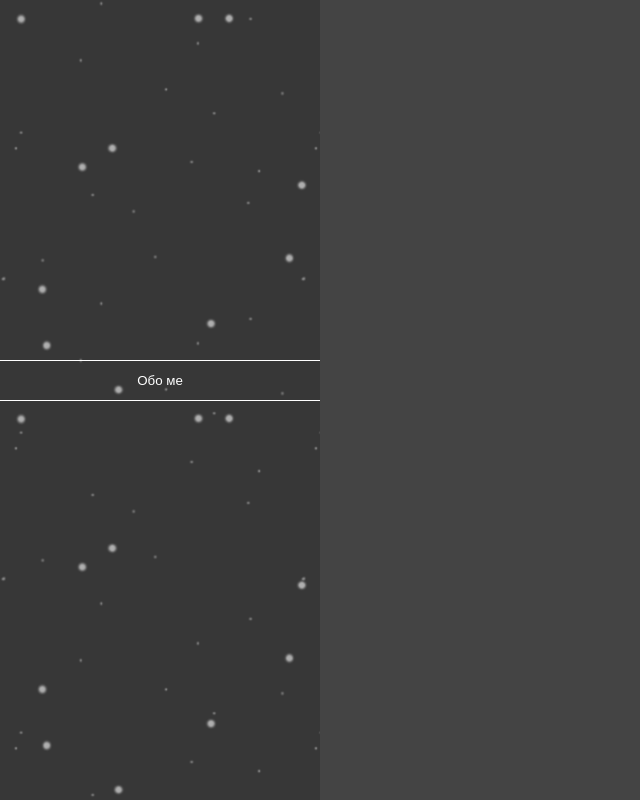
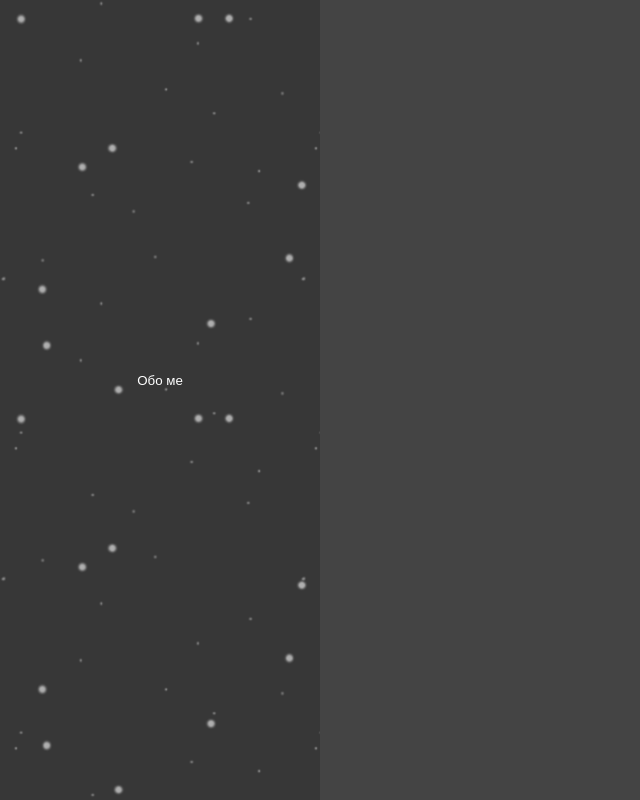
Before and after one commit to kageno-qq/kageno, a plain HTML site: page index.html in a window 1280 px wide. Shown: the whole page, without its empty margins (0-640 px from the left). Drawn offline with Linux system fonts and the light colour scheme.

Commit message:
Add files via upload

```diff
--- a/css/style.css
+++ b/css/style.css
@@ -37,6 +37,4 @@ html, body {
   background: none;
   color: rgb(255, 255, 255);
   border: none;
-  border-top: 1px solid rgb(255, 255, 255);
-
 }
--- a/index.html
+++ b/index.html
@@ -8,7 +8,7 @@
 </head>
 <body>
     <div class="box">
-        <button>Обо ме</button>
+        <a href="/html/contact.html"><button>Обо ме</button></a>
         <button></button>
     </div>
 </body>
```
